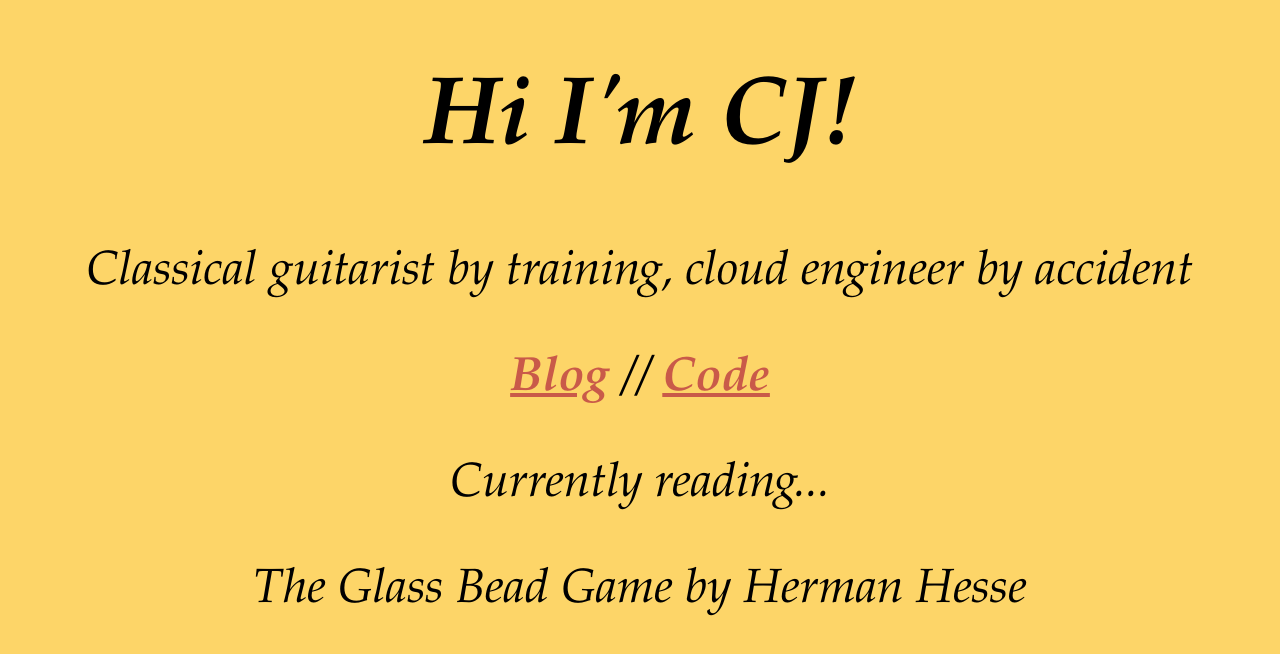
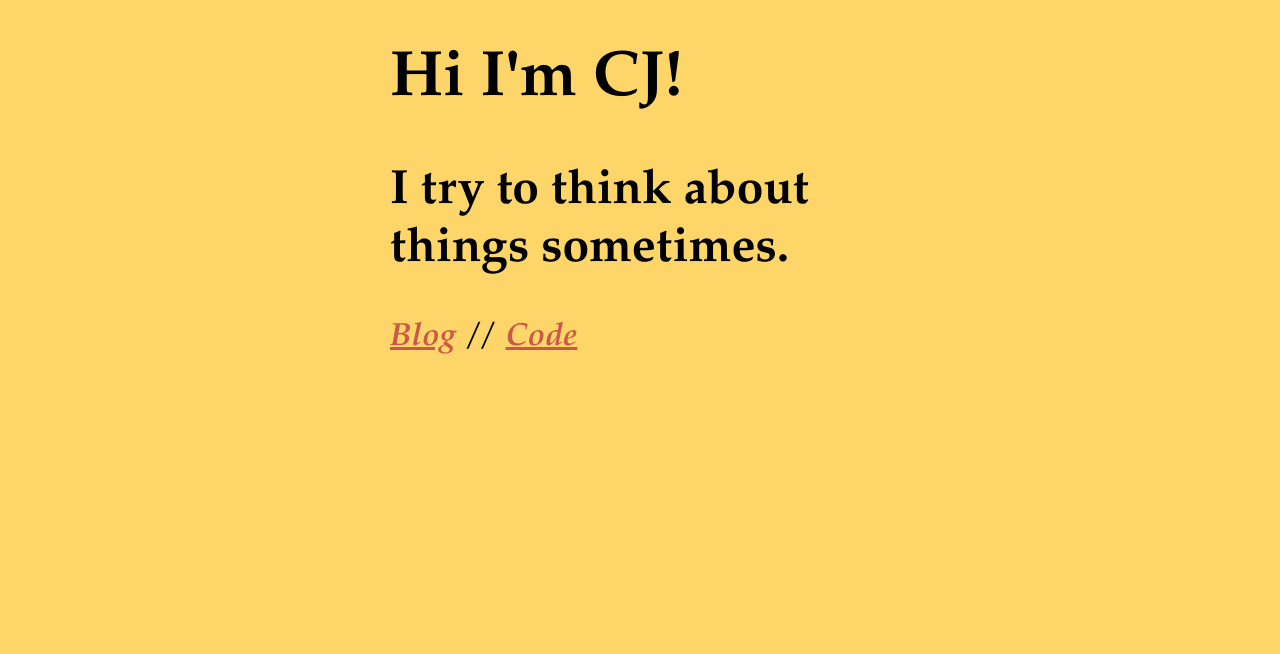
Before and after one commit to cjeller1592/website, a plain HTML site: page index.html in a window 1280 px wide. Drawn offline with Linux system fonts and the light colour scheme.

```diff
--- a/index.html
+++ b/index.html
@@ -8,8 +8,8 @@
 	body {
 		background-color: #fdd568;
 		font-family: "Book Antiqua";
-		font-style: oblique;
-		font-size: 3em;
+	/*	font-style: oblique; */
+		font-size: 2em;
 	}
 
 	a {
@@ -18,15 +18,22 @@
     	font-weight: bold;
 	}
 
+	.content {
+	    margin: auto;
+	    max-width: 500px;
+	}
+
 	</style>
     </head>
-    <bodoy>
-       	<center>
+    <body>
+      <div class="content">
 	<h1>Hi I'm CJ!</h1>
-        <p>Classical guitarist by training, cloud engineer by accident</p>
-		<p><a target="_blank" href="https://blog.cjeller.site">Blog</a> // <a target="_blank" href="https://github.com/cjeller1592">Code</a></p>
-		<p>Currently reading...</p>
-		<p>The Glass Bead Game by Herman Hesse</p>
-	</center>
+
+	<h2>I try to think about things sometimes.</h2>
+
+	<p><a target="_blank" href="https://blog.cjeller.site">Blog</a> // <a target="_blank" href="https://github.com/cjeller1592">Code</a></p>
+
+
+      </div>
     </body>
 </html>
```
Also changed, not shown: 1 other file.
